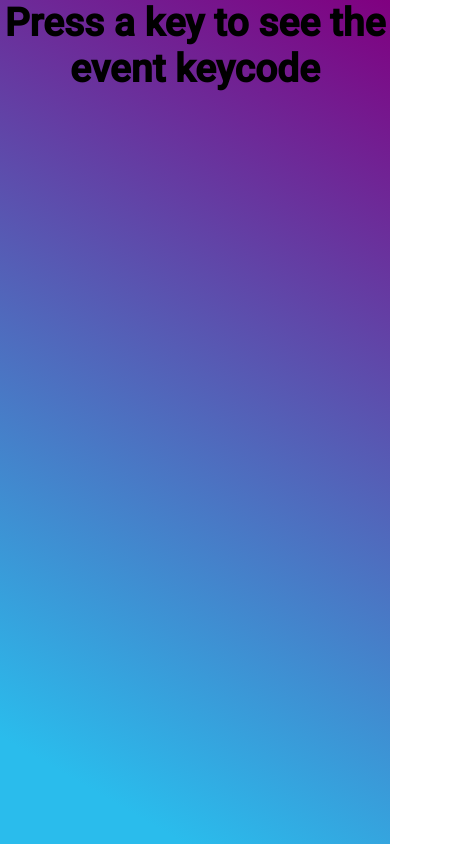
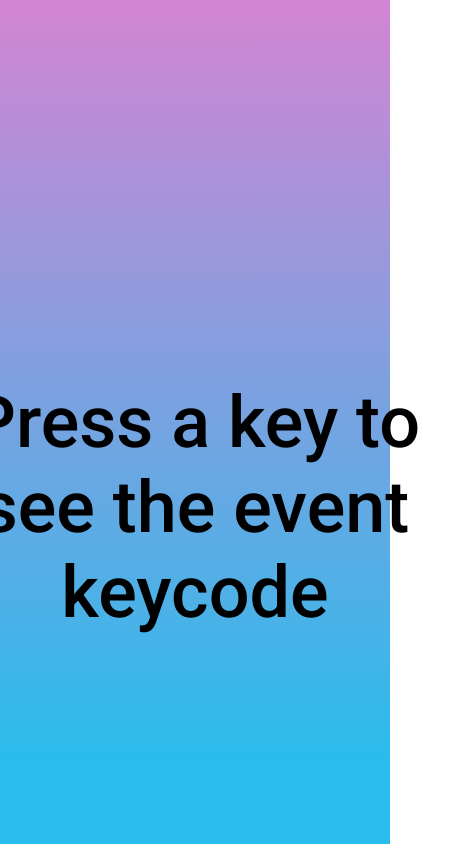
Before and after one commit to ruarplum/keycode, a plain HTML site: page index.html in a window 390 px wide. Shown: the whole page, 459 px wide, since content can reach past the window. Drawn offline with Linux system fonts and the light colour scheme; files whose address does not match are found by name.

Commit message:
# 7 - all bar the media query sorted

```diff
--- a/app.js
+++ b/app.js
@@ -4,39 +4,14 @@ const codeTitle = document.querySelector(".codeTitle");
 const whichTitle = document.querySelector(".whichTitle");
 
 document.addEventListener("keydown", (event) => {
-
-    // let keyResult.textContent = event.key;
-
-    let eventKeyResult = event.key;
     keyTitle.textContent = "event.key"
-
+    codeTitle.textContent = "event.code";
+    whichTitle.textContent = "event.which";
     let paraKey = document.querySelector(".keyResult");
-    paraKey.textContent = eventKeyResult;
-
-
-
-    let eventCodeResult = event.code;
-    codeTitle.textContent = "event.code";
-
-    let eventWhichResult = event.which;
-    whichTitle.textContent = "event.which";
-
-
-
-
+    paraKey.textContent = event.key;
     let paraCode = document.querySelector(".codeResult");
-    paraCode.textContent = eventCodeResult;
-
-    paraCode
-
-    // whichResult.textContent = eventWhichResult;
+    paraCode.textContent = event.code;
     let paraWhich = document.querySelector(".whichResult");
-    paraWhich.textContent = eventWhichResult;
-
-    // introText.textContent = eventWhichResult;
+    paraWhich.textContent = event.which;
+    introText.textContent = event.which;
 });
-
-// // I guess I meant more along the lines of
-// paraWhich.textContent = event.which
-// or even
-// document.querySelector(".whichResult").textContent = event.which
--- a/index.html
+++ b/index.html
@@ -12,22 +12,22 @@
 <body>
     <div class="page-display">
         <div class="first-page">
-            <p class="intro-text">Press a key to
-                see the event keycode</p>
+            <h2 class="intro-text">Press a key to
+                see the event keycode</h2>
         </div>
 
         <div class="cards">
             <div class="events">
                 <div class="event-key">
-                    <h3 class="title keyTitle"></h3>
+                    <p class="title keyTitle"></p>
                     <p class="result keyResult"></p>
                 </div>
                 <div class="event-code">
-                    <h3 class="title codeTitle"></h3>
+                    <p class="title codeTitle"></p>
                     <p class="result codeResult"></p>
                 </div>
-                <div class="event-which-title">
-                    <h3 class="title whichTitle"></h3>
+                <div class="event-which">
+                    <p class="title whichTitle"></p>
                     <p class="result whichResult"></p>
                 </div>
             </div>
@@ -37,16 +37,3 @@
     <script src="/projects/keycode/app.js"></script>
 </body>
 </html>
-
-<!-- <div class="card keycode-display">
-    <p class="keycode-info"></p>
-</div>
-<div class="card event-key">
-    <p class="event-card"></p>
-</div>
-<div class="card event-code">
-    <p class="eventCode-info"></p>
-</div>
-<div class="card event-which">
-    <p class="eventWhich-info"></p>
-</div> -->
--- a/main.css
+++ b/main.css
@@ -2,43 +2,61 @@
 
 * {
     margin: 0;
-    padding: 0;
+    /* padding: 0 6.25em; */
+    box-sizing: border-box
 }
 
 body {
     display: flex;
     justify-content: center;
-    align-content: center;
+    text-align: center;
 
     font-family: Roboto, system-ui, sans-serif;
-    font-size: 81.25%;
+    font-size: 1em;
 
-    background: linear-gradient(30deg, rgb(42, 188, 236) 10%, purple);
+    background: linear-gradient(0deg, rgb(42, 188, 236) 10%, rgb(211, 133, 211));
     background-repeat: no-repeat;
+    background-size: cover;
     width: 100%;
     height: 100vh;
+    top: 50%;
+}
+
+p {
+    padding: 0.5rem 5.5rem;
+}
+
+.first-page {
+    position: relative;
+    display: flex;
+    text-align: center;
+    justify-content: center;
+    top: 45%
 }
 
 .intro-text {
-    font-size: 3em;
-    position: relative;
-    display: flex;
-    align-items: center;
-    justify-items: center;
-    text-align: center;
-    font-weight: 700;
+    font-size: 4.5em;
+    font-weight: 500;
+    margin: auto;
 }
 
-/* .eventTitles {
+.cards {
+    position: relative;
+    top: 50%;
+}
+
+.events {
     display: flex;
-    position: relative;
     justify-content: space-evenly;
-    font-size: 1.5em;
-} */
+    align-items: center;
+}
 
-/* .results {
+@media only screen and (max-width: 800px;) {
+
+    /* haven't got the media queiry to turn the key/code/which into a column to work  */
+.cards {
     display: flex;
-    position: relative;
-    justify-content: space-evenly;
-    font-size: 1.4em;
-} */
+    flex-direction: column;
+}
+
+}
```
